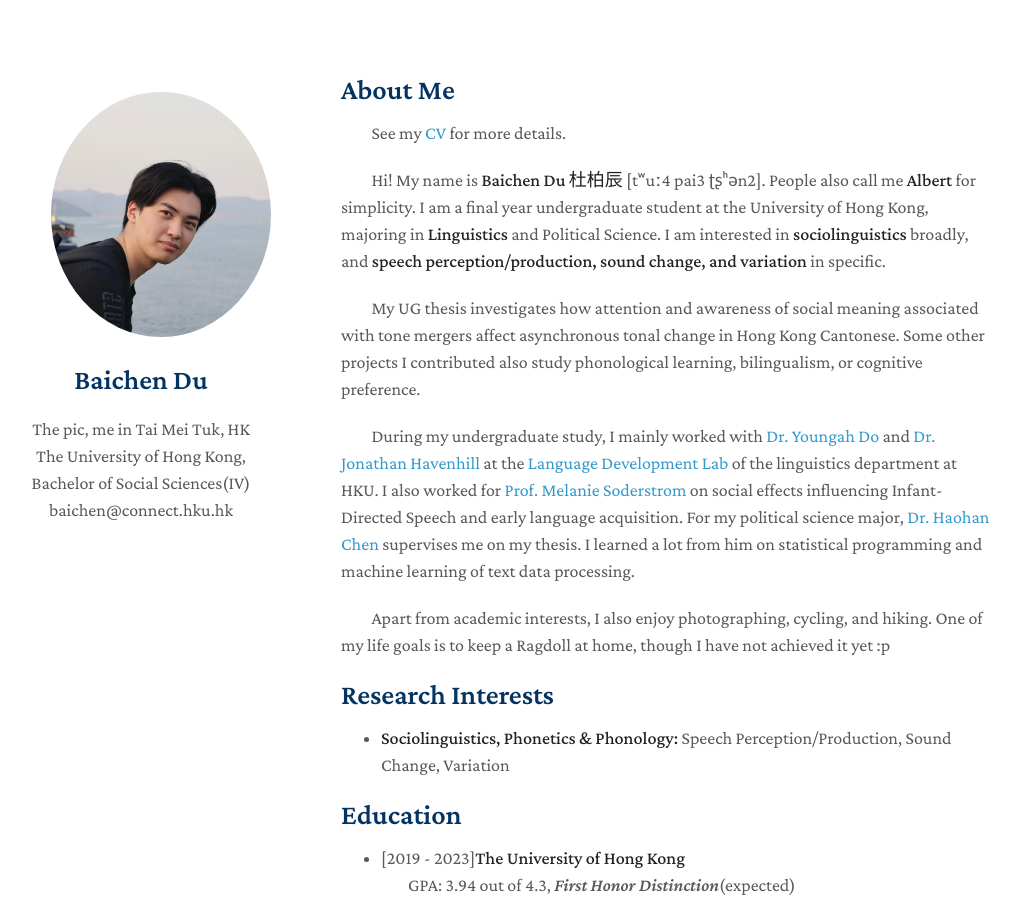
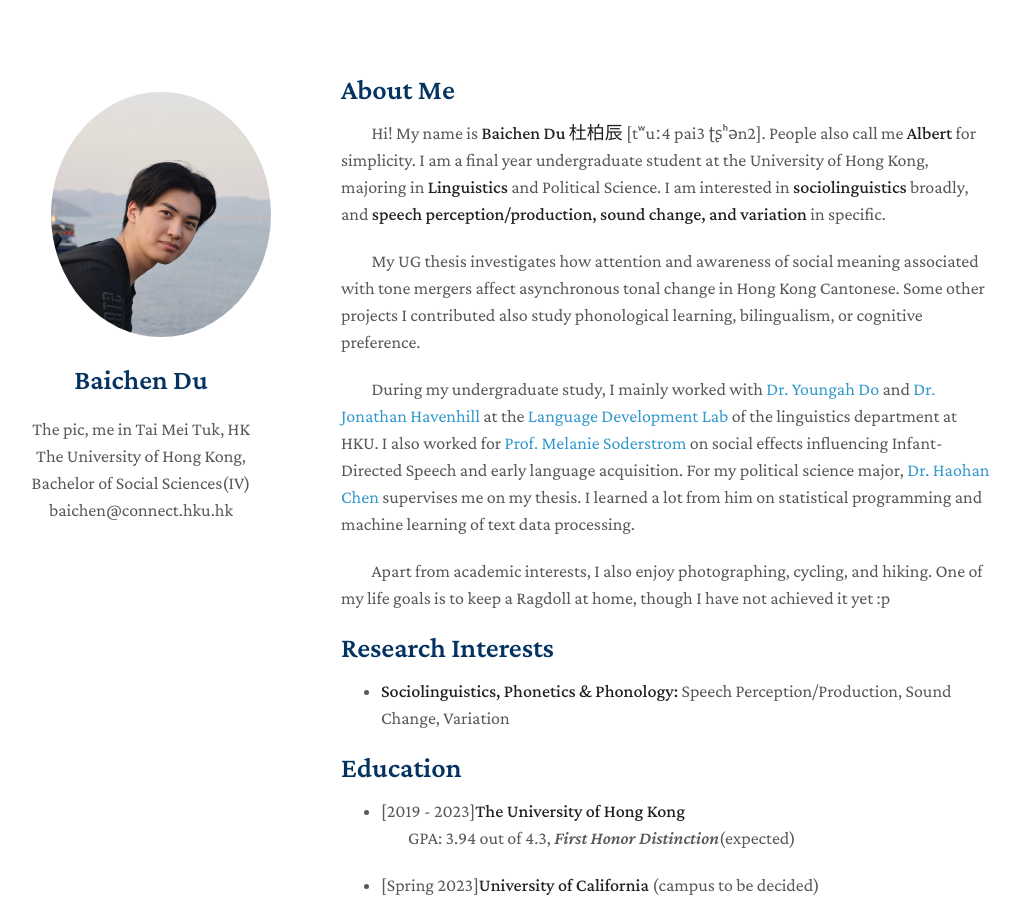
Before and after one commit to AlbertBaichenDu/AlbertBaichenDu.github.io, a Jekyll site: the page built from index.md, in a window 1280 px wide and 900 px high. Shown: the whole window, without its empty margins (129-1149 px from the left). Built offline with Jekyll 4.4.1, drawn with Linux system fonts in a browser that asks for light colours; nearby versions of some CDN libraries; a style sheet for code colours, icons or effects is not loaded; our own code applies the rules of GitHub Pages for plain Markdown files.

Commit message:
Update index.md

```diff
--- a/index.md
+++ b/index.md
@@ -3,8 +3,8 @@ layout: homepage
 ---
 
 ## About Me
-
-&nbsp;&nbsp;&nbsp;&nbsp;&nbsp;&nbsp;&nbsp;&nbsp; See my [CV](https://albertbaichendu.github.io/assets/Albert_Baichen_Du_CV.pdf) for more details.
+<!--- <br>
+&nbsp;&nbsp;&nbsp;&nbsp;&nbsp;&nbsp;&nbsp;&nbsp; See my [CV](https://albertbaichendu.github.io/assets/Albert_Baichen_Du_CV.pdf) for more details.--->
 
 &nbsp;&nbsp;&nbsp;&nbsp;&nbsp;&nbsp;&nbsp;&nbsp; Hi! My name is **Baichen Du 杜柏辰** [tʷuː4 pai3 ʈʂʰən2]. People also call me **Albert** for simplicity. I am a final year undergraduate student at the University of Hong Kong, majoring in **Linguistics** and Political Science. I am interested in **sociolinguistics** broadly, and **speech perception/production, sound change, and variation** in specific.
 
```
